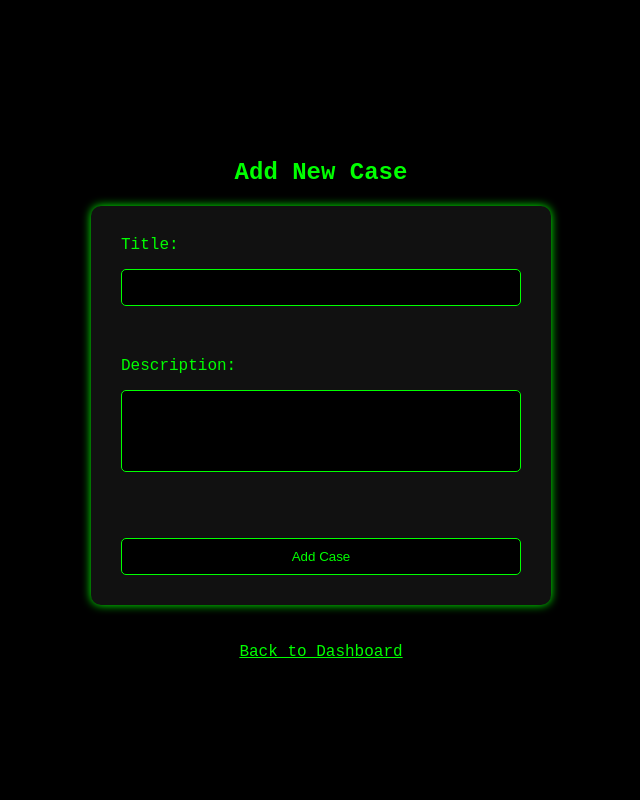
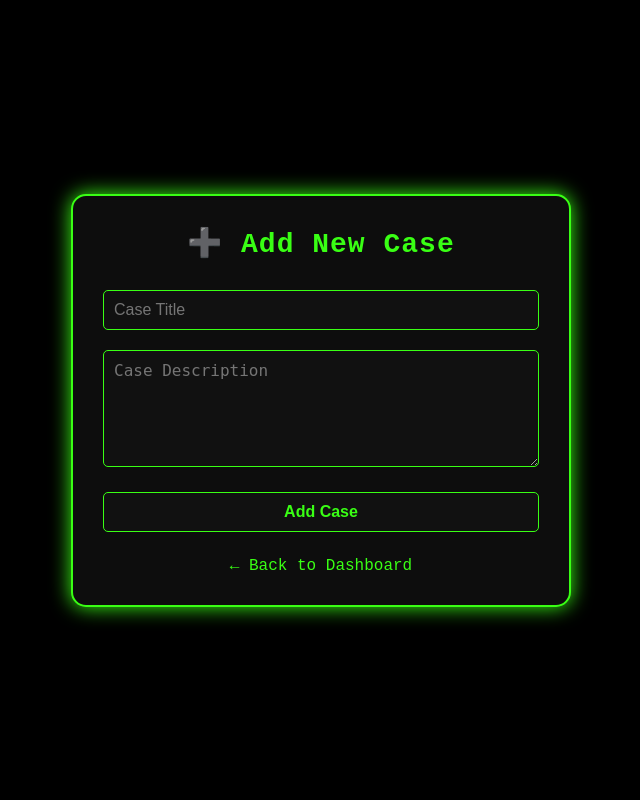
Before and after one commit to Mahalaxmi2710/S.A.F.E_Oips, a Flask app: page /add_case in a window 1280 px wide. Shown: the whole page, without its empty margins (319-959 px from the left). Run offline with Flask 3, Linux system fonts and the light colour scheme; the visitor is signed in with stand-in values (Sample User, id 1).

Commit message:
add_case.html

```diff
--- a/templates/add_case.html
+++ b/templates/add_case.html
@@ -1,17 +1,93 @@
 <!DOCTYPE html>
-<html>
+<html lang="en">
 <head>
+  <meta charset="UTF-8">
   <title>Add Case</title>
-  <link rel="stylesheet" href="{{ url_for('static', filename='style.css') }}">
+  <style>
+    * {
+      margin: 0;
+      padding: 0;
+      box-sizing: border-box;
+    }
+
+    body {
+      background-color: #000;
+      font-family: 'Courier New', Courier, monospace;
+      color: #39ff14;
+      display: flex;
+      align-items: center;
+      justify-content: center;
+      min-height: 100vh;
+    }
+
+    .container {
+      background-color: #0d0d0d;
+      border: 2px solid #39ff14;
+      padding: 30px;
+      border-radius: 15px;
+      box-shadow: 0 0 20px #39ff14;
+      max-width: 500px;
+      width: 90%;
+      text-align: center;
+    }
+
+    h2 {
+      margin-bottom: 20px;
+      font-size: 28px;
+      letter-spacing: 1px;
+    }
+
+    input, textarea, button {
+      width: 100%;
+      margin: 10px 0;
+      padding: 10px;
+      background-color: #111;
+      color: #39ff14;
+      border: 1px solid #39ff14;
+      border-radius: 5px;
+      font-size: 16px;
+      transition: 0.3s;
+    }
+
+    input:focus, textarea:focus {
+      outline: none;
+      box-shadow: 0 0 5px #39ff14;
+    }
+
+    button {
+      font-weight: bold;
+      cursor: pointer;
+    }
+
+    button:hover {
+      background-color: #39ff14;
+      color: #000;
+      box-shadow: 0 0 10px #39ff14;
+    }
+
+    a {
+      color: #39ff14;
+      display: inline-block;
+      margin-top: 15px;
+      text-decoration: none;
+      transition: 0.3s;
+    }
+
+    a:hover {
+      text-decoration: underline;
+      color: #9cff8c;
+    }
+  </style>
 </head>
 <body>
-  <h2>Add New Case</h2>
-  <form method="POST" action="/add_case">
-    Title: <input type="text" name="title" required><br><br>
-    Description: <br><textarea name="description" rows="4" cols="50" required></textarea><br><br>
-    <button type="submit">Add Case</button>
-  </form>
-  <br>
-  <a href="/dashboard">Back to Dashboard</a>
+  <div class="container">
+    <h2>➕ Add New Case</h2>
+    <form method="POST" action="/add_case">
+      <input type="text" name="title" placeholder="Case Title" required>
+      <textarea name="description" rows="5" placeholder="Case Description" required></textarea>
+      <button type="submit">Add Case</button>
+    </form>
+    <a href="/dashboard">← Back to Dashboard</a>
+  </div>
 </body>
 </html>
```
